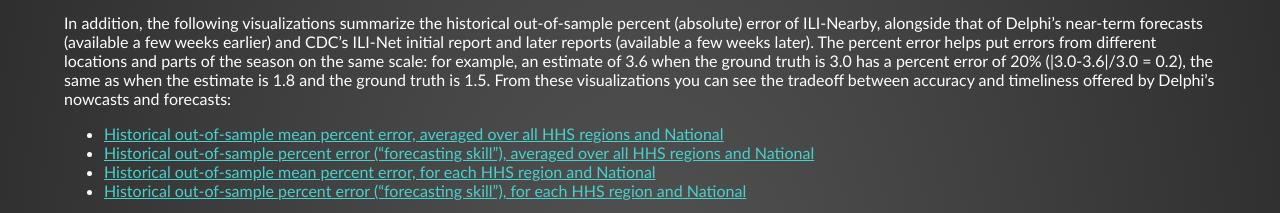
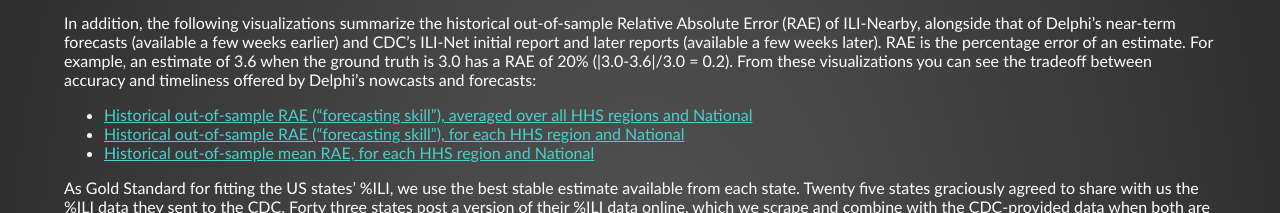
Before and after one commit to cmu-delphi/www-nowcast, a plain HTML site: page site/about.html in a window 1280 px wide. Shown: the part 718-931 px from the top of the page. Drawn offline with Linux system fonts and the light colour scheme.

Commit message:
Revert changes

```diff
--- a/site/about.html
+++ b/site/about.html
@@ -44,18 +44,13 @@
 </p>
 
 <p class="text_content">
-In addition, the following visualizations summarize the historical out-of-sample percent (absolute) error of ILI-Nearby, alongside that of Delphi’s near-term forecasts (available a few weeks earlier) and CDC’s ILI-Net initial report and later reports (available a few weeks later).  The percent error helps put errors from different locations and parts of the season on the same scale: for example, an estimate of 3.6 when the ground truth is 3.0 has a percent error of 20% (|3.0-3.6|/3.0 = 0.2), the same as when the estimate is 1.8 and the ground truth is 1.5.   From these visualizations you can see the tradeoff between accuracy and timeliness offered by Delphi’s nowcasts and forecasts:
+In addition, the following visualizations summarize the historical out-of-sample Relative Absolute Error (RAE) of ILI-Nearby, alongside that of Delphi’s near-term forecasts (available a few weeks earlier) and CDC’s ILI-Net initial report and later reports (available a few weeks later).  RAE is the percentage error of an estimate.  For example, an estimate of 3.6 when the ground truth is 3.0 has a RAE of 20% (|3.0-3.6|/3.0 = 0.2).   From these visualizations you can see the tradeoff between accuracy and timeliness offered by Delphi’s nowcasts and forecasts:
 </p>
 
  <ul>
-     <li><a href="http://delphi.midas.cs.cmu.edu/nowcast/plots/CMU_Delphi_Mean_Percent_Error_of_wILI_Estimators_Averaged_across_Locations.pdf"
-         >Historical out-of-sample mean percent error, averaged over all HHS regions and National</a></li>
-     <li><a href="http://delphi.midas.cs.cmu.edu/nowcast/plots/CMU_Delphi_ECDF_of_Percent_Error_of_wILI_Estimators_Averaged_across_Locations.pdf"
-         >Historical out-of-sample percent error (“forecasting skill”), averaged over all HHS regions and National</a></li>
-     <li><a href="http://delphi.midas.cs.cmu.edu/nowcast/plots/CMU_Delphi_Mean_Percent_Error_of_wILI_Estimators_by_Location.pdf"
-         >Historical out-of-sample mean percent error, for each HHS region and National</a></li>
-     <li><a href="http://delphi.midas.cs.cmu.edu/nowcast/plots/CMU_Delphi_ECDF_of_Percent_Error_of_wILI_Estimators_by_Location.pdf"
-         >Historical out-of-sample percent error (“forecasting skill”), for each HHS region and National</a></li>
+<li><a href="http://delphi.midas.cs.cmu.edu/files/CMU_Delphi_ECDF_of_RAE_of_wILI_Estimators_Combined_across_Locations.pdf">Historical out-of-sample RAE (“forecasting skill”), averaged over all HHS regions and National</a></li>
+<li><a href="http://delphi.midas.cs.cmu.edu/files/CMU_Delphi_ECDF_of_RAE_of_wILI_Estimators_by_Location.pdf">Historical out-of-sample RAE (“forecasting skill”), for each HHS region and National</a></li>
+<li><a href="http://delphi.midas.cs.cmu.edu/files/CMU_Delphi_MRAE_of_wILI_Estimators_by_Location.pdf">Historical out-of-sample mean RAE, for each HHS region and National</a></li>
 </ul>
 
 
```
Also changed, not shown: 4 other files.
